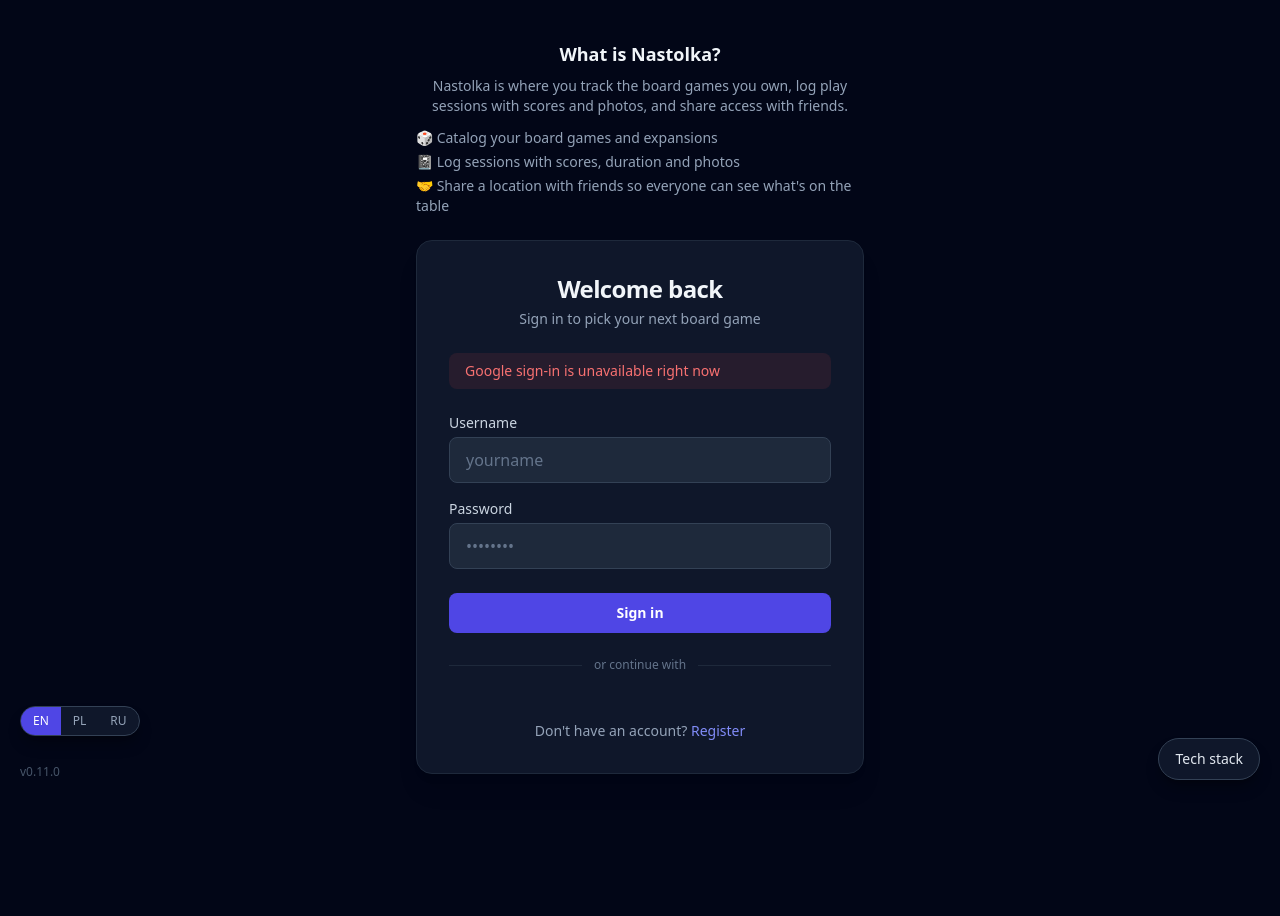
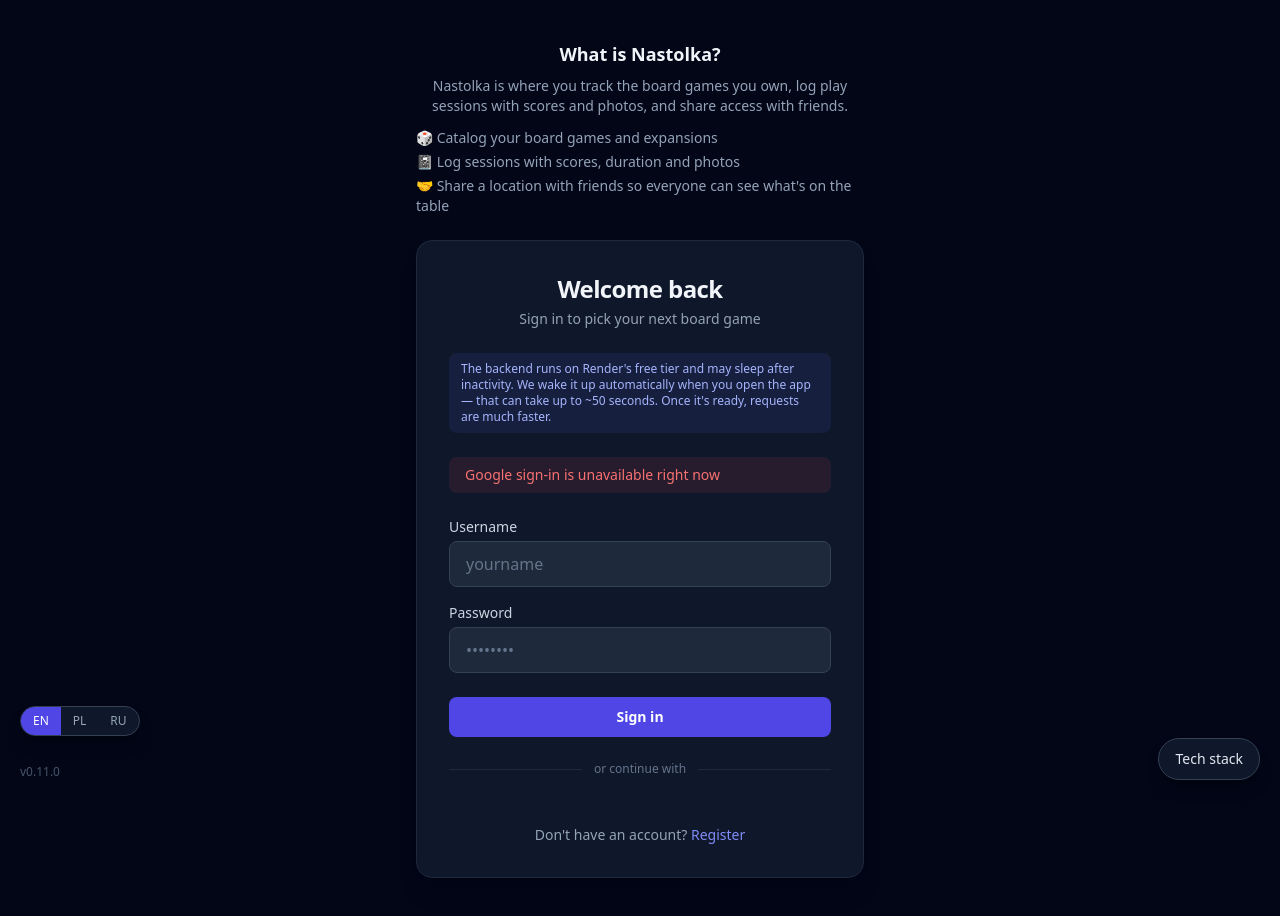
Before and after one commit to a1exymoroz/Nastolka, a Vue app: page /login in a window 1280 px wide. Before the commit the page ends 814 px from the top, so only its background shows below. Built offline with nearby package versions, Linux system fonts and the light colour scheme; no server answers.

Commit message:
Add login-page hint about Render free-tier cold starts
The backend sleeps after inactivity on Render's free tier, so the
first request can take up to ~50 seconds with no indication why.
Show an info banner on the login page explaining this, translated
into all supported locales.

Closes #31

```diff
--- a/src/i18n/locales/en.json
+++ b/src/i18n/locales/en.json
@@ -47,6 +47,7 @@
     "orContinueWith": "or continue with",
     "googleFailed": "Google sign-in failed",
     "googleUnavailable": "Google sign-in is unavailable right now",
+    "coldStartHint": "The backend runs on Render's free tier and may sleep after inactivity. We wake it up automatically when you open the app — that can take up to ~50 seconds. Once it's ready, requests are much faster.",
     "about": {
       "title": "What is Nastolka?",
       "description": "Nastolka is where you track the board games you own, log play sessions with scores and photos, and share access with friends.",
--- a/src/i18n/locales/pl.json
+++ b/src/i18n/locales/pl.json
@@ -47,6 +47,7 @@
     "orContinueWith": "lub kontynuuj przez",
     "googleFailed": "Logowanie przez Google nie powiodło się",
     "googleUnavailable": "Logowanie przez Google jest obecnie niedostępne",
+    "coldStartHint": "Backend działa w darmowym planie Render i może „zasnąć” po okresie bezczynności. Budzimy go automatycznie po otwarciu aplikacji — może to potrwać do ~50 sekund. Gdy będzie gotowy, żądania będą dużo szybsze.",
     "about": {
       "title": "Czym jest Nastolka?",
       "description": "Nastolka to miejsce, w którym śledzisz posiadane gry planszowe, zapisujesz sesje z wynikami i zdjęciami oraz udostępniasz dostęp znajomym.",
--- a/src/i18n/locales/ru.json
+++ b/src/i18n/locales/ru.json
@@ -47,6 +47,7 @@
     "orContinueWith": "или войдите через",
     "googleFailed": "Не удалось войти через Google",
     "googleUnavailable": "Вход через Google сейчас недоступен",
+    "coldStartHint": "Сервер работает на бесплатном тарифе Render и может «засыпать» при бездействии. Мы автоматически «будим» его при открытии приложения — это может занять до ~50 секунд. Как только он будет готов, запросы станут намного быстрее.",
     "about": {
       "title": "Что такое Nastolka?",
       "description": "Nastolka — это место, где вы ведёте учёт своих настольных игр, записываете сессии с результатами и фото, а также делитесь доступом с друзьями.",
--- a/src/views/Login.vue
+++ b/src/views/Login.vue
@@ -88,6 +88,8 @@
         <p class="mt-1 text-sm text-slate-400">{{ $t('login.subtitle') }}</p>
       </div>
 
+      <AlertBanner variant="info" size="sm">{{ $t('login.coldStartHint') }}</AlertBanner>
+
       <AlertBanner v-if="error">{{ error }}</AlertBanner>
 
       <div class="space-y-4">
```
Also changed, not shown: 1 other file (tests, documents, lock files or other folders).
